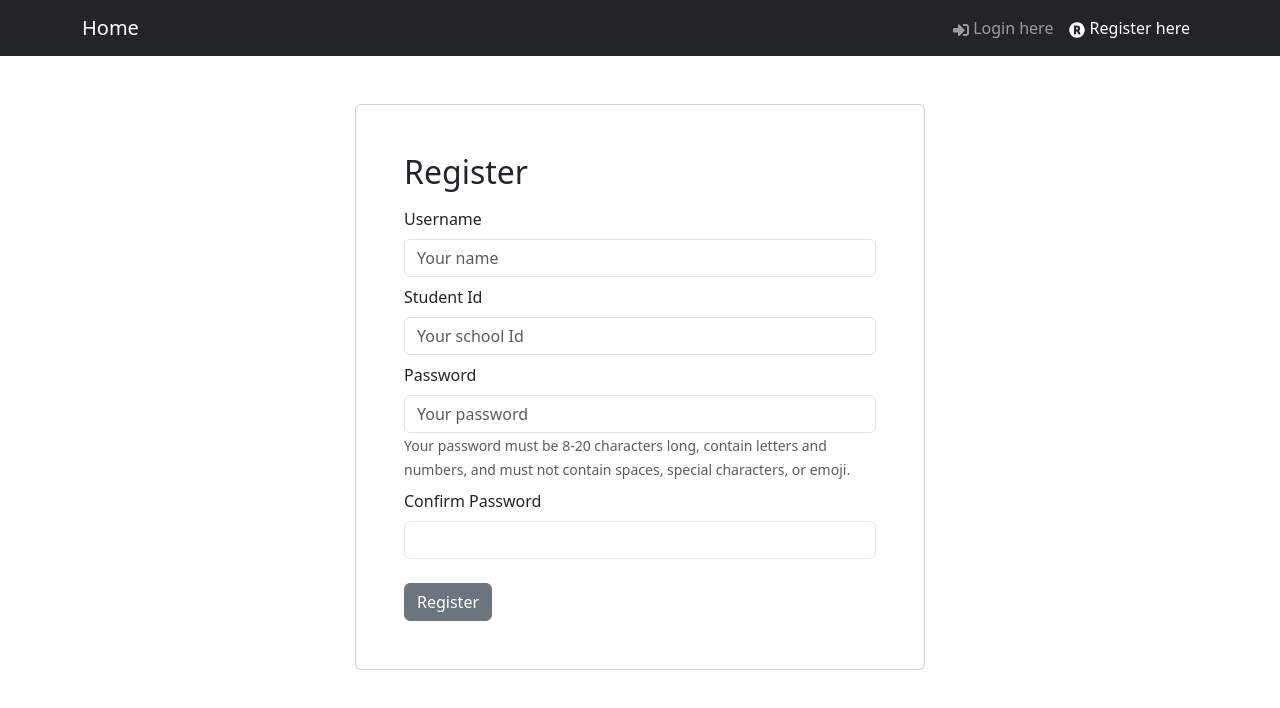
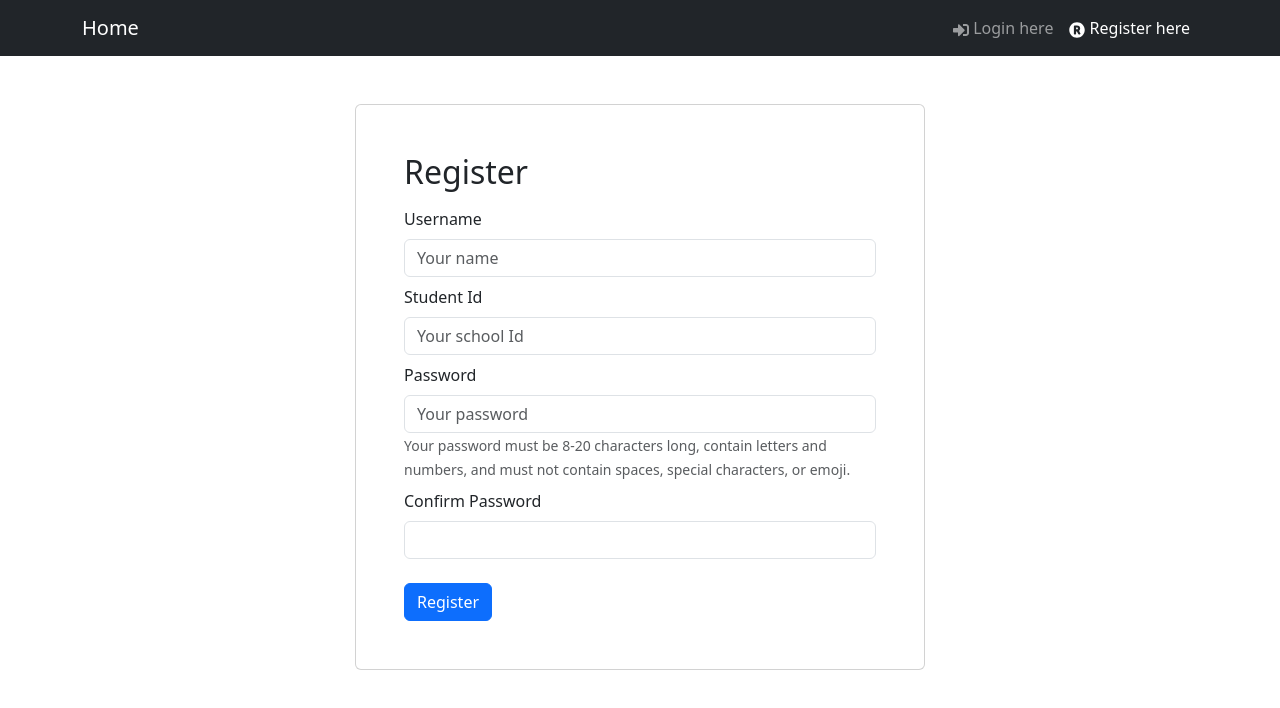
Before and after one commit to Zen-cronic/volun-mern, a React (Vite) app in the folder client/: page /register in a window 1280 px wide. Shown: the top 708 px of the page. Built offline with nearby package versions, Linux system fonts and the light colour scheme; no server answers.

Commit message:
minor updates

```diff
--- a/client/src/App.jsx
+++ b/client/src/App.jsx
@@ -30,7 +30,6 @@ import EventStats from "./features/event/EventStats";
 
 import "react-toastify/dist/ReactToastify.css";
 import "./App.css";
-import ViewportLayout from "./components/ViewportLayout";
 
 const App = () => {
   return (
--- a/client/src/components/ViewportLayout.jsx
+++ /dev/null
@@ -1,18 +0,0 @@
-import React from 'react'
-import { Outlet } from 'react-router-dom'
-
-const ViewportLayout = () => {
-
-
-  return (
-
-
-     <div style={{minHeight:'100vh'}}>
-      <Outlet/>
-    </div>
-
-    // <Outlet/>
-  )
-}
-
-export default ViewportLayout
--- a/client/src/features/auth/Login.jsx
+++ b/client/src/features/auth/Login.jsx
@@ -91,7 +91,7 @@ const Login =() => {
 
           <Button
           type='submit'
-          variant='secondary'
+          variant='primary'
           className='mt-3'
           >Sign In
           </Button>
--- a/client/src/features/auth/Register.jsx
+++ b/client/src/features/auth/Register.jsx
@@ -139,7 +139,7 @@ const Register = () => {
 
         <Button
         type='submit'
-        variant='secondary'
+        variant='primary'
           className='mt-3'
 
         >Register</Button>
```
Also changed, not shown: 1 other file (tests, documents, lock files or other folders).
